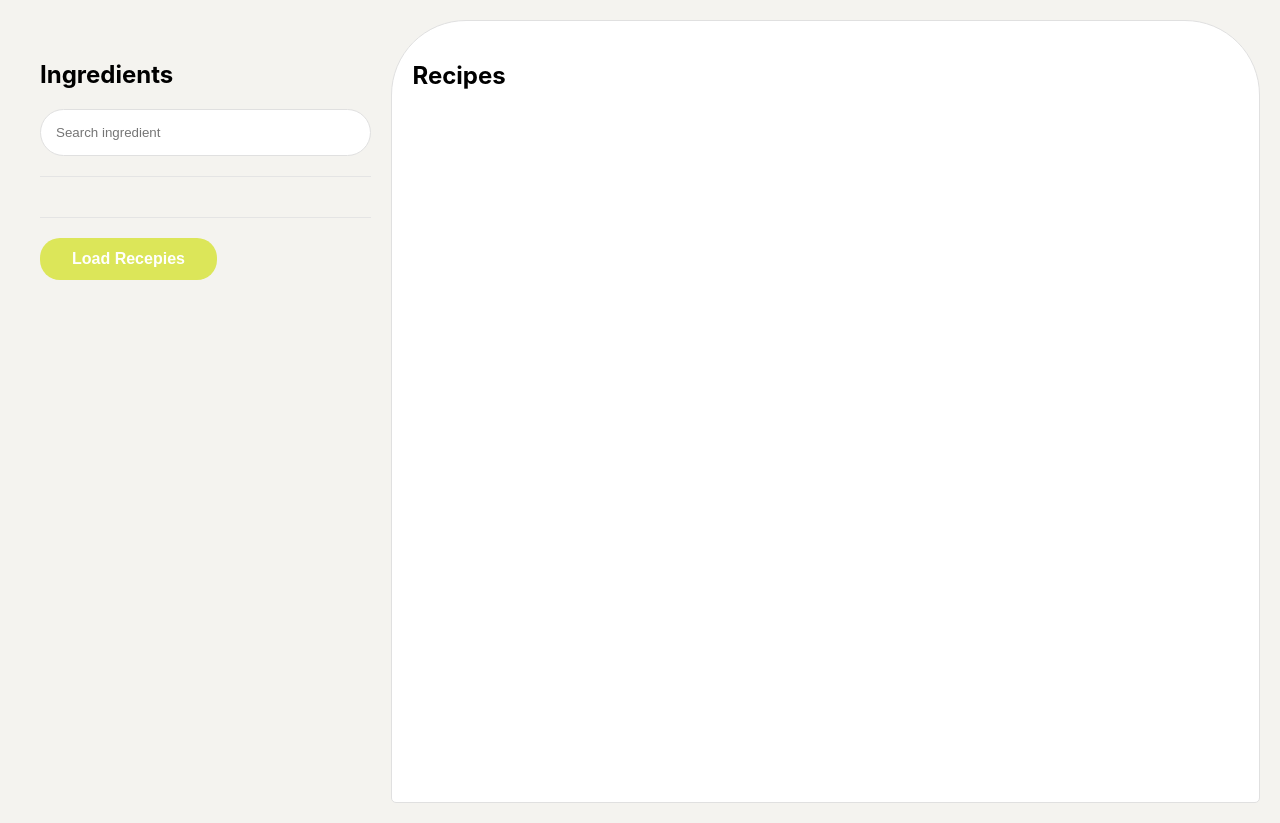
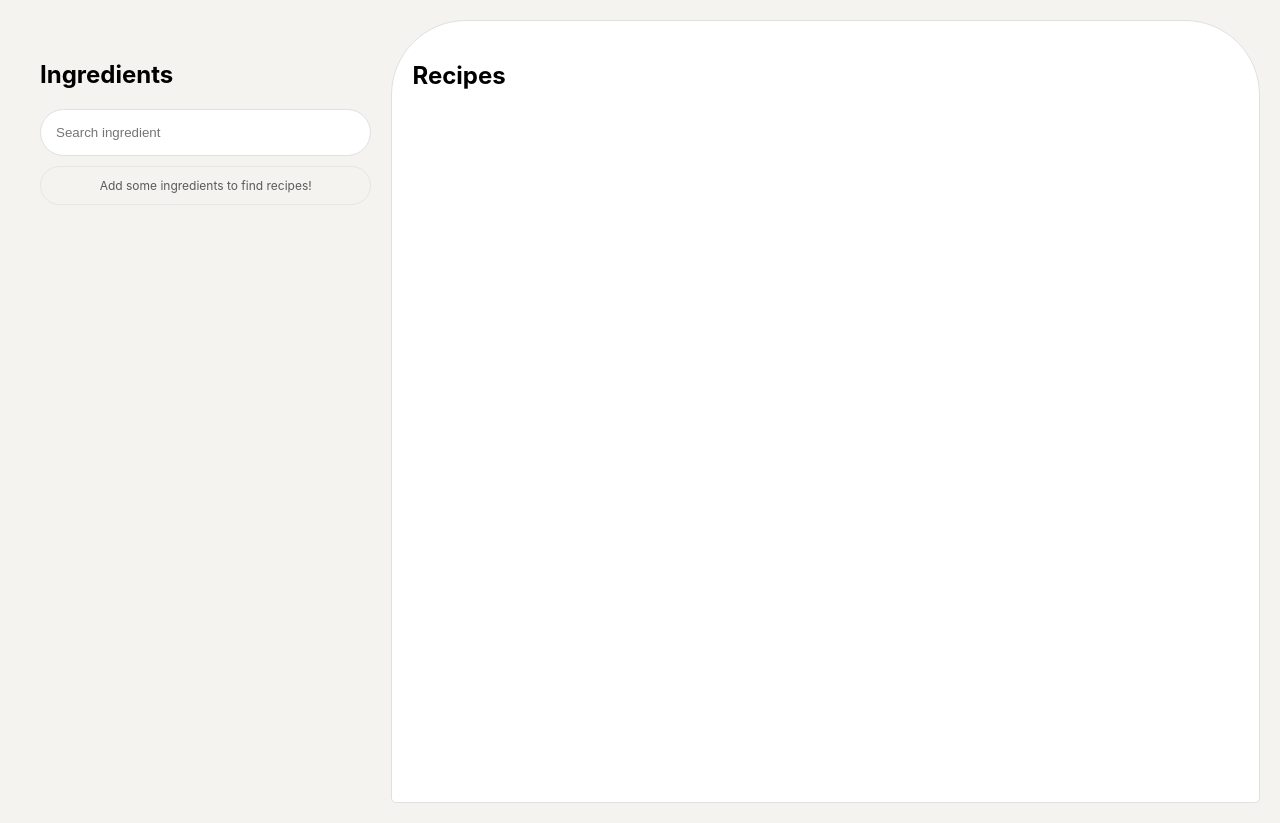
Before and after one commit to linomeert/RecipeSearch, a React (Create React App) app: page / in a window 1280 px wide. Built offline with nearby package versions, Linux system fonts and the light colour scheme.

Commit message:
added some conditionals

```diff
--- a/src/App.js
+++ b/src/App.js
@@ -19,8 +19,7 @@ class App extends React.Component {
 
   removeIngredient = (e) => {
     const ingredients = { ...this.state.ingredients };
-    ingredients[e.currentTarget.dataset.item] = null;
-    console.log(ingredients);
+    delete ingredients[e.currentTarget.dataset.item];
     this.setState({ ingredients });
   };
 
@@ -61,7 +60,10 @@ class App extends React.Component {
               ingredients={this.state.ingredients}
               removeIngredient={this.removeIngredient}
             />
-            <LoadRecipesButton loadRecipes={this.loadRecipes} />
+            <LoadRecipesButton
+              loadRecipes={this.loadRecipes}
+              ingredients={this.state.ingredients}
+            />
           </div>
         </div>
         <div className="recipes">
--- a/src/App.scss
+++ b/src/App.scss
@@ -138,11 +138,17 @@ body {
   display: flex;
   align-items: flex-end;
   box-shadow: 5px 5px 20px #e8e8e8;
+
   .cart-content {
     background: white;
     margin: 14px;
     border-radius: 30px;
+    transition: all 0.2s ease-out;
     padding: 20px;
+
+    &:hover {
+      background: #dce659;
+    }
 
     .ingredient {
       img {
@@ -171,3 +177,15 @@ button {
     width: 100%;
   }
 }
+
+.message {
+  background: #f4f3ef;
+  border: 1px solid #e6e6e6;
+  padding: 11px 32px;
+  border-radius: 60px;
+  color: #5a5a5a;
+  display: block;
+  margin-top: 10px;
+  font-size: 12px;
+  text-align: center;
+}
--- a/src/components/Ingredients.js
+++ b/src/components/Ingredients.js
@@ -4,7 +4,12 @@ import Ingredient from "./Ingredient";
 class Ingredients extends React.Component {
   render() {
     const ingredients = this.props.ingredients;
-
+    console.log(Object.keys(ingredients).length === 0);
+    if (Object.keys(ingredients).length === 0) {
+      return (
+        <span className="message">Add some ingredients to find recipes!</span>
+      );
+    }
     return (
       <ul className="selected-ingredients">
         {Object.keys(ingredients).map((key) =>
--- a/src/components/LoadRecipesButton.js
+++ b/src/components/LoadRecipesButton.js
@@ -2,6 +2,9 @@ import React from "react";
 
 class LoadRecipesButton extends React.Component {
   render() {
+    if (Object.keys(this.props.ingredients).length === 0) {
+      return null;
+    }
     return (
       <button onClick={() => this.props.loadRecipes()}>Load Recepies</button>
     );
--- a/src/components/Recipes.js
+++ b/src/components/Recipes.js
@@ -4,6 +4,9 @@ import Recipe from "./Recipe";
 class Recipes extends React.Component {
   render() {
     const recipes = this.props.recipes;
+    if (Object.keys(recipes).length === 0) {
+      <span className="message">Add some ingredients to find recipes!</span>;
+    }
     return (
       <div className="found-recipes">
         {Object.keys(recipes).map((key) => (
```
